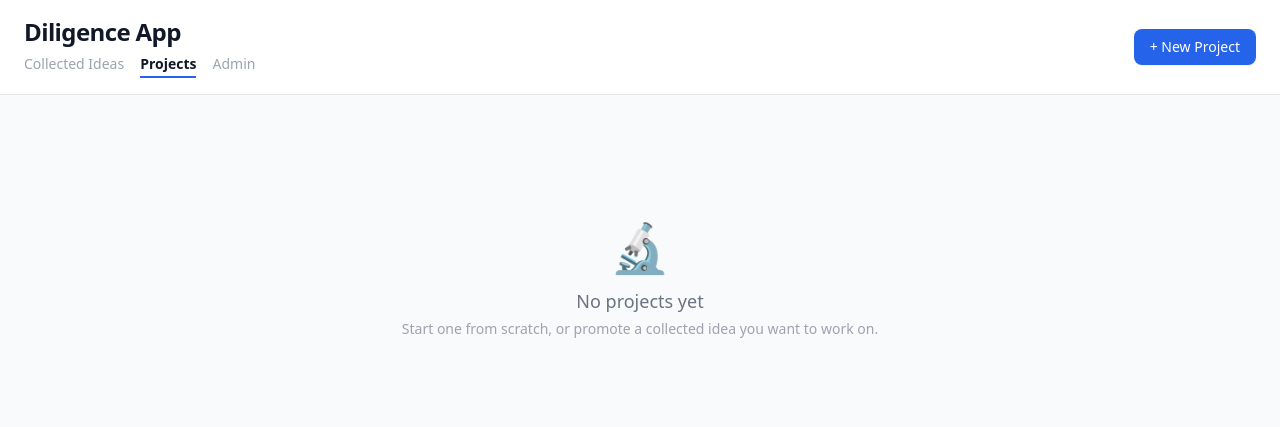
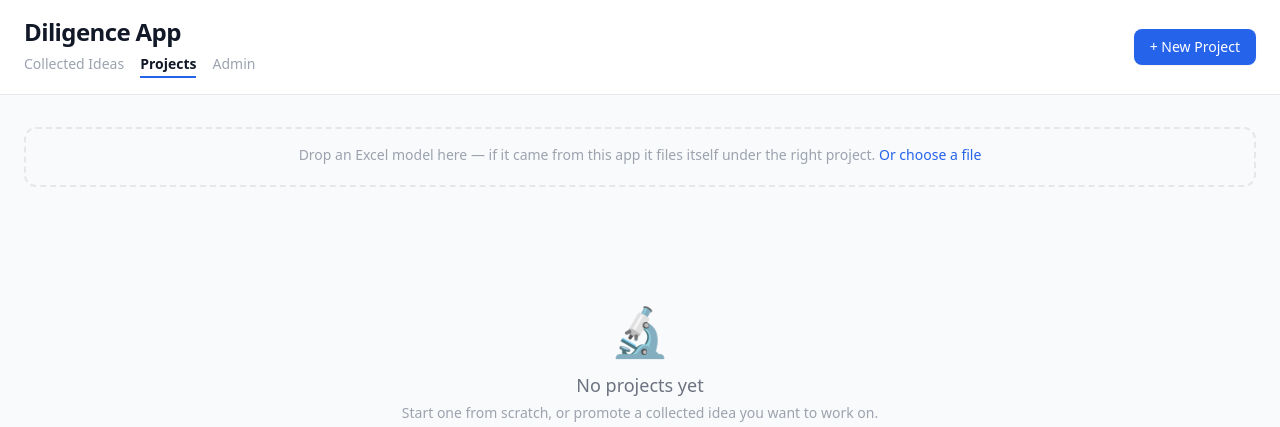
Before and after one commit to mikesmeets/diligence-app, a Flask app: page /projects in a window 1280 px wide. Shown: the top 427 px of the page. Run offline with Flask 3, Linux system fonts and the light colour scheme; data that the repository does not hold is empty; parts of the project's set-up code (start-up, migrations or seed data) failed here and were passed over; some libraries are stand-ins or nearby versions.

Commit message:
Tag model files so re-uploads pair with their project automatically
Uploading a model stamps the workbook with the project's identity as an
Excel custom document property. Those survive an ordinary edit-and-save,
so sending the file back later files it under the right project on its
own — including by dropping it on the Projects board without navigating
anywhere.

Untagged files (anything predating this, or built outside the app) ask
once, then carry the tag from then on. A workbook tagged for a different
project warns before being filed, and re-tags if you confirm.

Stamping is zip-level surgery, not openpyxl: openpyxl rewrites the whole
workbook and drops charts, pivot tables and VBA it doesn't model, which
would quietly damage a real financial model. Every part other than the
three touched is copied byte-for-byte, and non-Excel uploads pass
through untouched.

Co-Authored-By: Claude Opus 5 <noreply@anthropic.com>

```diff
--- a/app.py
+++ b/app.py
@@ -12,6 +12,7 @@ from datetime import datetime, timedelta
 import ai
 import db
 import storage
+import xlsxmeta
 
 app = Flask(__name__)
 
@@ -1330,6 +1331,24 @@ def _project_exists(project_id):
         return db.to_dict(cur.fetchone())
 
 
+def _check_size(raw, filename):
+    if len(raw) > MAX_UPLOAD_MB * 1024 * 1024:
+        return (jsonify({
+            'error': f'"{filename}" exceeds the {MAX_UPLOAD_MB} MB limit '
+                     f'({len(raw) / 1024 / 1024:.1f} MB).'
+        }), 413)
+    return None
+
+
+def _store_bytes(raw, filename, parts=None, rename=None):
+    """Put bytes in the bucket. Returns (info, None) or (None, response)."""
+    try:
+        key = storage.upload(raw, rename or filename, parts=parts)
+    except Exception as exc:
+        return None, (jsonify({'error': f'Upload failed: {exc}'}), 502)
+    return {'filename': filename, 'object_key': key, 'size_bytes': len(raw)}, None
+
+
 def _store_upload(file_obj, parts=None, rename=None):
     """Upload one file to the bucket. Returns (info, None) or (None, response).
 
@@ -1339,16 +1358,9 @@ def _store_upload(file_obj, parts=None, rename=None):
     if not file_obj or not file_obj.filename:
         return None, (jsonify({'error': 'No file supplied'}), 400)
     raw = file_obj.read()
-    if len(raw) > MAX_UPLOAD_MB * 1024 * 1024:
-        return None, (jsonify({
-            'error': f'"{file_obj.filename}" exceeds the {MAX_UPLOAD_MB} MB limit '
-                     f'({len(raw) / 1024 / 1024:.1f} MB).'
-        }), 413)
-    try:
-        key = storage.upload(raw, rename or file_obj.filename, parts=parts)
-    except Exception as exc:
-        return None, (jsonify({'error': f'Upload failed: {exc}'}), 502)
-    return {'filename': file_obj.filename, 'object_key': key, 'size_bytes': len(raw)}, None
+    if oversize := _check_size(raw, file_obj.filename):
+        return None, oversize
+    return _store_bytes(raw, file_obj.filename, parts=parts, rename=rename)
 
 
 def _project_folder(project):
@@ -1711,10 +1723,37 @@ def create_model_version(project_id):
     if not project:
         return jsonify({'error': 'Project not found'}), 404
 
-    # Claim the version number before uploading, so it can go in the object name.
-    # Numbers are issued from a high-water mark, never recomputed from the live
-    # rows — deleting v3 must not hand "v3" to a later file. A failed upload
-    # burns a number, which is the right trade for never reusing one.
+    upload = request.files.get('file')
+    if not upload or not upload.filename:
+        return jsonify({'error': 'No file supplied'}), 400
+    raw = upload.read()
+    if oversize := _check_size(raw, upload.filename):
+        return oversize
+
+    # If the workbook is stamped for a different project, say so rather than
+    # quietly filing someone's model in the wrong place.
+    tagged = xlsxmeta.read_project_id(raw)
+    if tagged and tagged != project_id and request.form.get('force') != 'true':
+        other = _project_exists(tagged)
+        if other:
+            return jsonify({
+                'error': f'This workbook is tagged as the model for "{other["name"]}".',
+                'tagged_project': {'id': other['id'], 'name': other['name']},
+                'needs_confirm': True,
+            }), 409
+
+    return _add_model_version(project, raw, upload.filename,
+                              (request.form.get('label') or '').strip() or None)
+
+
+def _add_model_version(project, raw, filename, label):
+    """Claim the next version, stamp the workbook, store it, record the row."""
+    project_id = project['id']
+
+    # Claim the version number before uploading, so it can go in the object name
+    # and in the file's own metadata. Numbers are issued from a high-water mark,
+    # never recomputed from live rows — deleting v3 must not hand "v3" to a later
+    # file. A failed upload burns a number: the right trade for never reusing one.
     with db.get_conn() as conn:
         cur = db.cursor(conn)
         cur.execute(
@@ -1734,18 +1773,19 @@ def create_model_version(project_id):
             (version, project_id),
         )
 
-    upload = request.files.get('file')
-    original = upload.filename if upload else ''
-    info, err = _store_upload(
-        upload, parts=_project_folder(project) + ['model'],
+    # Stamp the workbook so a later re-upload pairs itself. Leaves non-Excel
+    # files untouched.
+    stamped = xlsxmeta.stamp_for_project(raw, project_id, project['name'], version)
+
+    info, err = _store_bytes(
+        stamped, filename, parts=_project_folder(project) + ['model'],
         # v3 AAP_model.xlsx — sorts and reads correctly in a bucket listing.
-        rename=f'v{version} {original}' if original else None,
+        rename=f'v{version} {filename}',
     )
     if err:
         return err
 
-    now   = datetime.now().isoformat()
-    label = (request.form.get('label') or '').strip() or None
+    now = datetime.now().isoformat()
     with db.get_conn() as conn:
         cur = db.cursor(conn)
         vid = db.insert_id(
@@ -1757,8 +1797,46 @@ def create_model_version(project_id):
         )
     return jsonify({
         'id': vid, 'version': version, 'label': label,
-        'filename': info['filename'], 'size_bytes': info['size_bytes'], 'created_at': now,
+        'filename': info['filename'], 'size_bytes': info['size_bytes'],
+        'created_at': now, 'project': {'id': project_id, 'name': project['name']},
+        'tagged': xlsxmeta.is_supported(filename),
     }), 201
+
+
+@app.route('/api/model/upload', methods=['POST'])
+def upload_model_by_tag():
+    """Drop a workbook anywhere; the file's own metadata says where it belongs.
+
+    Falls back to asking when the file carries no tag — which is every model
+    that predates this, and any built outside the app.
+    """
+    if missing := _bucket_missing():
+        return missing
+
+    upload = request.files.get('file')
+    if not upload or not upload.filename:
+        return jsonify({'error': 'No file supplied'}), 400
+    raw = upload.read()
+    if oversize := _check_size(raw, upload.filename):
+        return oversize
+
+    project_id = _opt_int(request.form, 'project_id') or xlsxmeta.read_project_id(raw)
+    project = _project_exists(project_id) if project_id else None
+
+    if not project:
+        with db.get_conn() as conn:
+            cur = db.cursor(conn)
+            cur.execute('SELECT id, name FROM projects ORDER BY name')
+            choices = db.to_dicts(cur.fetchall())
+        return jsonify({
+            'error': 'This file isn\'t tagged for a project yet — pick one and it will be '
+                     'tagged from now on.',
+            'needs_project': True,
+            'projects': choices,
+        }), 409
+
+    return _add_model_version(project, raw, upload.filename,
+                              (request.form.get('label') or '').strip() or None)
 
 
 @app.route('/api/model-versions/<int:version_id>', methods=['DELETE'])
--- a/templates/projects.html
+++ b/templates/projects.html
@@ -32,6 +32,20 @@
 
 <!-- ── Board ──────────────────────────────────────────────────────────── -->
 <main class="max-w-screen-2xl mx-auto px-6 py-8">
+
+  <!-- Drop a model here and its own metadata says which project it belongs to -->
+  <div id="dropzone"
+    class="mb-6 border-2 border-dashed border-gray-200 rounded-xl px-5 py-4 text-center transition-colors">
+    <p class="text-sm text-gray-400">
+      Drop an Excel model here — if it came from this app it files itself under the right project.
+      <label class="text-blue-600 hover:text-blue-800 cursor-pointer">
+        Or choose a file<input type="file" class="hidden" accept=".xlsx,.xlsm,.xls,.csv"
+          onchange="sendModel(this.files[0]); this.value='';" />
+      </label>
+    </p>
+    <p id="drop-status" class="text-xs mt-1"></p>
+  </div>
+
   <div id="board" class="flex gap-4 overflow-x-auto pb-4 items-start"></div>
   <div id="empty-state" class="hidden text-center py-24 text-gray-400">
     <div class="text-5xl mb-4">🔬</div>
@@ -447,6 +461,72 @@ async function submitProject(e) {
   }
 }
 
+// ── Drop a model, let the file say where it goes ──────────────────────────
+
+const zone = document.getElementById('dropzone');
+const dropStatus = document.getElementById('drop-status');
+
+function setDropStatus(msg, tone = 'gray') {
+  dropStatus.textContent = msg;
+  dropStatus.className = `text-xs mt-1 text-${tone}-500`;
+}
+
+['dragenter', 'dragover'].forEach(ev => zone.addEventListener(ev, (e) => {
+  e.preventDefault();
+  zone.classList.add('border-blue-400', 'bg-blue-50');
+}));
+['dragleave', 'drop'].forEach(ev => zone.addEventListener(ev, (e) => {
+  e.preventDefault();
+  zone.classList.remove('border-blue-400', 'bg-blue-50');
+}));
+zone.addEventListener('drop', (e) => {
+  const file = e.dataTransfer.files[0];
+  if (file) sendModel(file);
+});
+
+async function sendModel(file, projectId = null) {
+  if (!file) return;
+  setDropStatus(`Uploading ${file.name}…`);
+
+  const fd = new FormData();
+  fd.append('file', file);
+  if (projectId) fd.append('project_id', projectId);
+
+  let res;
+  try {
+    res = await fetch('/api/model/upload', { method: 'POST', body: fd });
+  } catch (e) {
+    setDropStatus('Upload failed — check your connection.', 'red');
+    return;
+  }
+
+  if (res.ok) {
+    const saved = await res.json();
+    setDropStatus(
+      `Filed as v${saved.version} of ${saved.project.name}` +
+      (saved.tagged ? ' — tagged, so next time it lands here on its own.' : '.'),
+      'green');
+    return;
+  }
+
+  const body = await res.text();
+  let payload = null;
+  try { payload = JSON.parse(body); } catch (e) { /* not JSON */ }
+
+  // Untagged file (anything made before this, or outside the app) — ask once,
+  // then it carries the tag from here on.
+  if (payload && payload.needs_project) {
+    const list = payload.projects.map((p, i) => `${i + 1}. ${p.name}`).join('\n');
+    const pick = prompt(`${payload.error}\n\n${list}\n\nEnter a number:`);
+    if (pick === null) { setDropStatus(''); return; }
+    const chosen = payload.projects[parseInt(pick, 10) - 1];
+    if (!chosen) { setDropStatus('No project chosen.', 'amber'); return; }
+    return sendModel(file, chosen.id);
+  }
+
+  setDropStatus((payload && payload.error) || `Server error ${res.status}.`, 'red');
+}
+
 // ── Init ──────────────────────────────────────────────────────────────────
 (async () => {
   await loadAll();
```
Also changed, not shown: templates/project_model.html (+22 -3 lines), xlsxmeta.py (added, +142 -0 lines).
